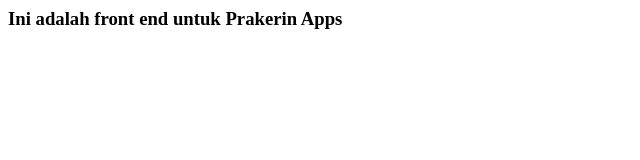
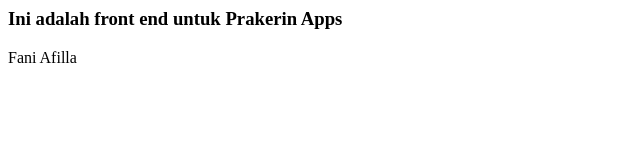
Before and after one commit to fikifx/prakerin-1, a plain HTML site: page index.html in a window 1280 px wide. Shown: the full height of the page, 0-640 px from the left. Drawn offline with Linux system fonts and the light colour scheme.

Commit message:
Update index.html
Menambah tag p

```diff
--- a/index.html
+++ b/index.html
@@ -4,5 +4,6 @@
   </head>
   <body>
     <h3>Ini adalah front end untuk Prakerin Apps</h3>
+    <p>Fani Afilla</p>
   </body>
 </html>
```
